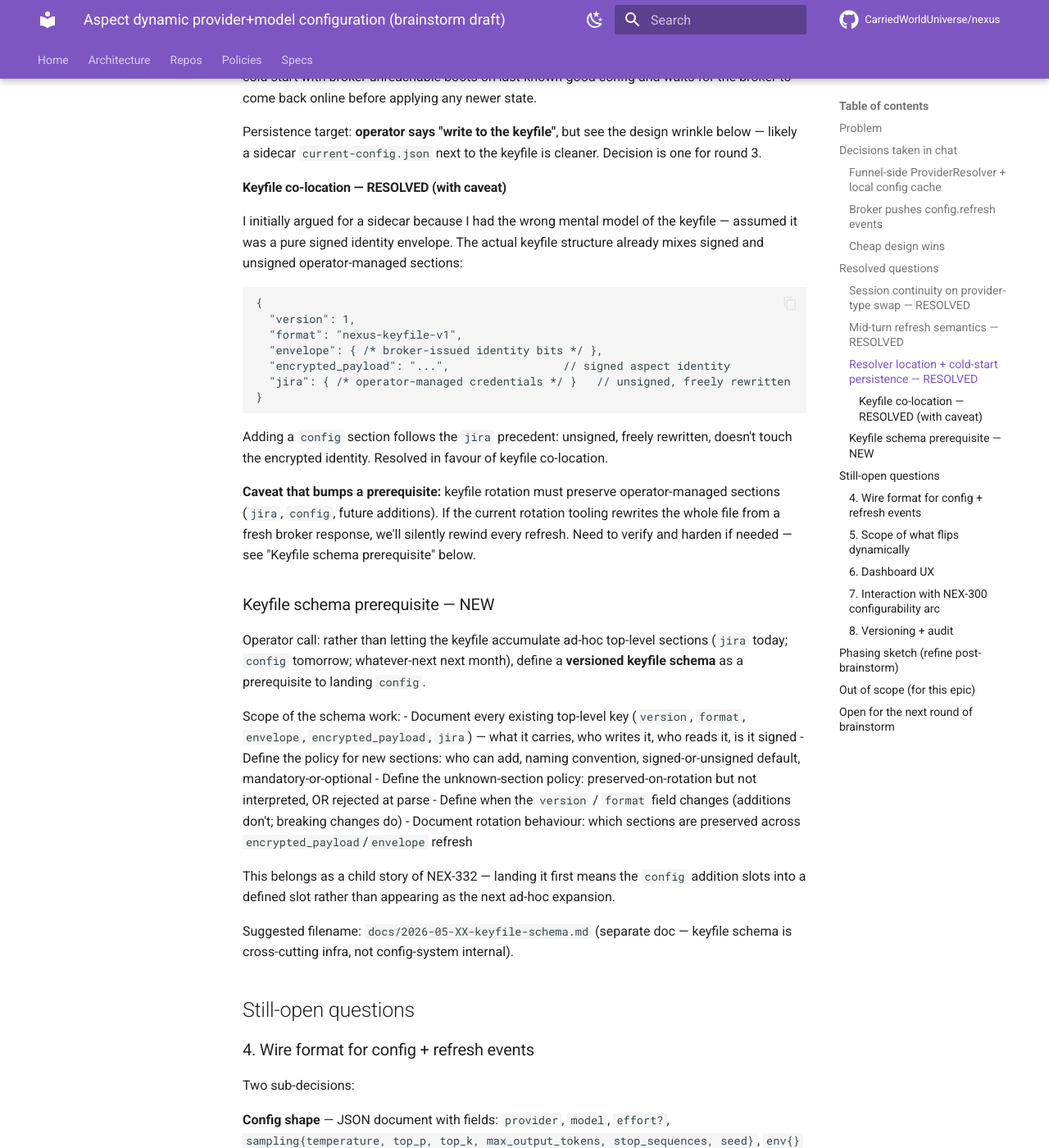
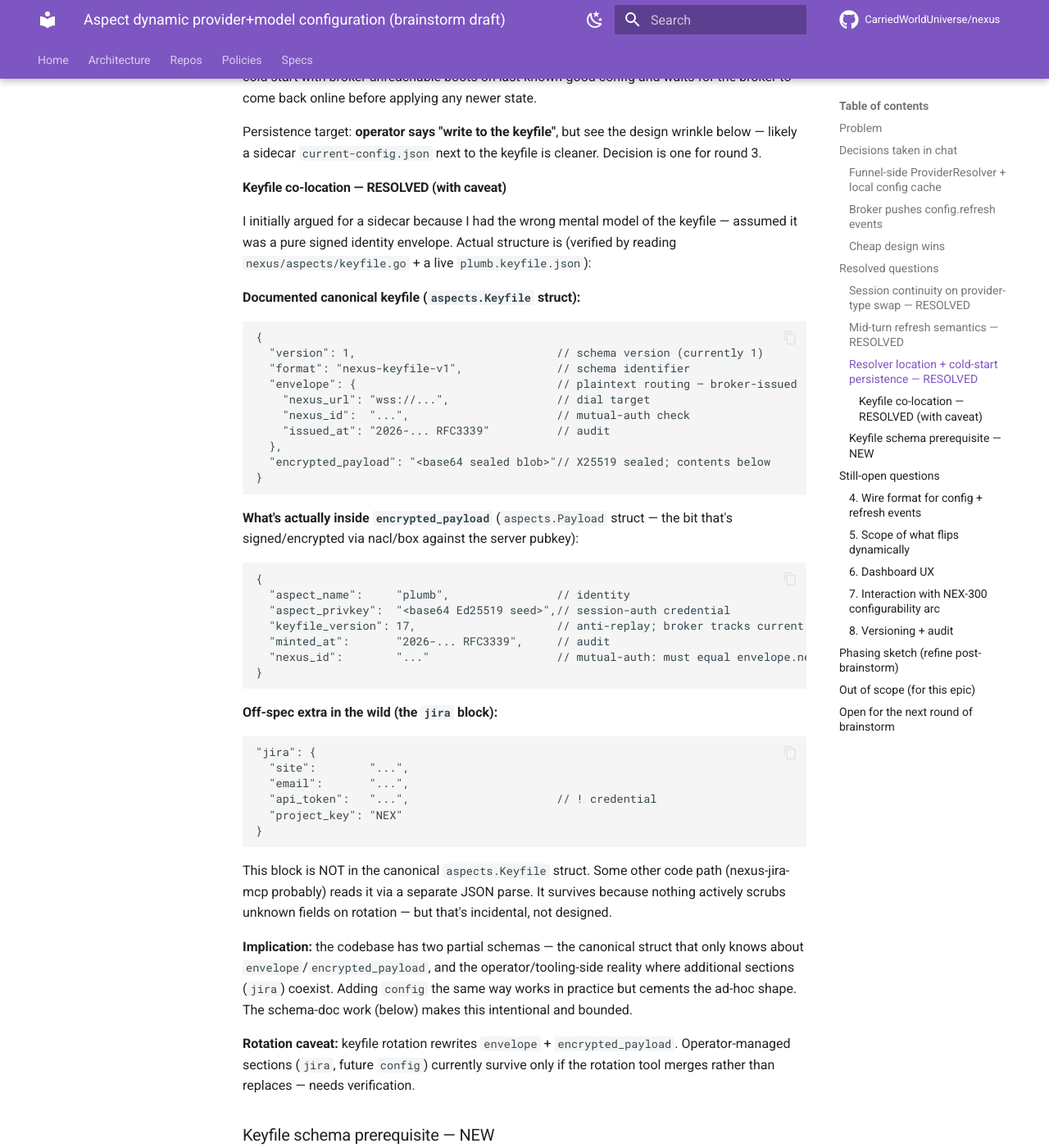
Before and after one commit to CarriedWorldUniverse/nexus, an MkDocs documentation site: the page built from docs/2026-05-28-aspect-dynamic-config-design.md, in a window 1280 px wide and 1400 px high, scrolled down 2669 px. Shown: the whole window at 82% size. Built offline with MkDocs 1.6.1 and Material for MkDocs 9.7.7, drawn with Linux system fonts in a browser that asks for light colours; comment, search, counter and statistics services are not loaded; some of the changed text lies outside the part shown.

Commit message:
NEX-332: v0.4 — verify signed-payload contents + canonical-vs-wild gap
Read nexus/aspects/keyfile.go to ground the schema-doc work in actual
struct definitions, not assumptions:

- aspects.Keyfile (canonical): version, format, envelope, encrypted_payload
- aspects.Payload (signed): aspect_name, aspect_privkey, keyfile_version,
  minted_at, nexus_id
- jira block: NOT in the canonical struct; parsed separately by tooling;
  survives rotation only incidentally

The codebase has two partial schemas right now. Schema-doc work
(phase 0) makes that gap intentional and bounded.

Co-Authored-By: Claude Opus 4.7 <noreply@anthropic.com>

````diff
--- a/docs/2026-05-28-aspect-dynamic-config-design.md
+++ b/docs/2026-05-28-aspect-dynamic-config-design.md
@@ -1,6 +1,6 @@
 # Aspect dynamic provider+model configuration (brainstorm draft)
 
-**Status:** Brainstorm v0.3, 2026-05-28. Filed with [NEX-332](https://carriedworlduniverse.atlassian.net/browse/NEX-332). Iterating in chat between operator and shadow. v0.2 closed Q1/Q2/resolver location; v0.3 resolves keyfile-vs-sidecar (keyfile wins, with the existing `jira` section as precedent) and adds the keyfile-schema prerequisite.
+**Status:** Brainstorm v0.4, 2026-05-28. Filed with [NEX-332](https://carriedworlduniverse.atlassian.net/browse/NEX-332). Iterating in chat between operator and shadow. v0.4 adds the verified factual content of the keyfile (signed-payload contents + canonical-vs-in-the-wild schema gap) so the schema-doc work has source-of-truth to build from.
 
 ---
 
@@ -72,21 +72,51 @@ Persistence target: **operator says "write to the keyfile"**, but see the design
 
 #### Keyfile co-location — RESOLVED (with caveat)
 
-I initially argued for a sidecar because I had the wrong mental model of the keyfile — assumed it was a pure signed identity envelope. The actual keyfile structure already mixes signed and unsigned operator-managed sections:
+I initially argued for a sidecar because I had the wrong mental model of the keyfile — assumed it was a pure signed identity envelope. Actual structure is (verified by reading `nexus/aspects/keyfile.go` + a live `plumb.keyfile.json`):
+
+**Documented canonical keyfile (`aspects.Keyfile` struct):**
 
 ```
 {
-  "version": 1,
-  "format": "nexus-keyfile-v1",
-  "envelope": { /* broker-issued identity bits */ },
-  "encrypted_payload": "...",                 // signed aspect identity
-  "jira": { /* operator-managed credentials */ }   // unsigned, freely rewritten
+  "version": 1,                              // schema version (currently 1)
+  "format": "nexus-keyfile-v1",              // schema identifier
+  "envelope": {                              // plaintext routing — broker-issued
+    "nexus_url": "wss://...",                // dial target
+    "nexus_id":  "...",                      // mutual-auth check
+    "issued_at": "2026-... RFC3339"          // audit
+  },
+  "encrypted_payload": "<base64 sealed blob>"// X25519 sealed; contents below
 }
 ```
 
-Adding a `config` section follows the `jira` precedent: unsigned, freely rewritten, doesn't touch the encrypted identity. Resolved in favour of keyfile co-location.
+**What's actually inside `encrypted_payload`** (`aspects.Payload` struct — the bit that's signed/encrypted via nacl/box against the server pubkey):
 
-**Caveat that bumps a prerequisite:** keyfile rotation must preserve operator-managed sections (`jira`, `config`, future additions). If the current rotation tooling rewrites the whole file from a fresh broker response, we'll silently rewind every refresh. Need to verify and harden if needed — see "Keyfile schema prerequisite" below.
+```
+{
+  "aspect_name":     "plumb",                // identity
+  "aspect_privkey":  "<base64 Ed25519 seed>",// session-auth credential
+  "keyfile_version": 17,                     // anti-replay; broker tracks current
+  "minted_at":       "2026-... RFC3339",     // audit
+  "nexus_id":        "..."                   // mutual-auth: must equal envelope.nexus_id
+}
+```
+
+**Off-spec extra in the wild (the `jira` block):**
+
+```
+"jira": {
+  "site":        "...",
+  "email":       "...",
+  "api_token":   "...",                      // ! credential
+  "project_key": "NEX"
+}
+```
+
+This block is NOT in the canonical `aspects.Keyfile` struct. Some other code path (nexus-jira-mcp probably) reads it via a separate JSON parse. It survives because nothing actively scrubs unknown fields on rotation — but that's incidental, not designed.
+
+**Implication:** the codebase has two partial schemas — the canonical struct that only knows about `envelope`/`encrypted_payload`, and the operator/tooling-side reality where additional sections (`jira`) coexist. Adding `config` the same way works in practice but cements the ad-hoc shape. The schema-doc work (below) makes this intentional and bounded.
+
+**Rotation caveat:** keyfile rotation rewrites `envelope` + `encrypted_payload`. Operator-managed sections (`jira`, future `config`) currently survive only if the rotation tool merges rather than replaces — needs verification.
 
 ### Keyfile schema prerequisite — NEW
 
````
